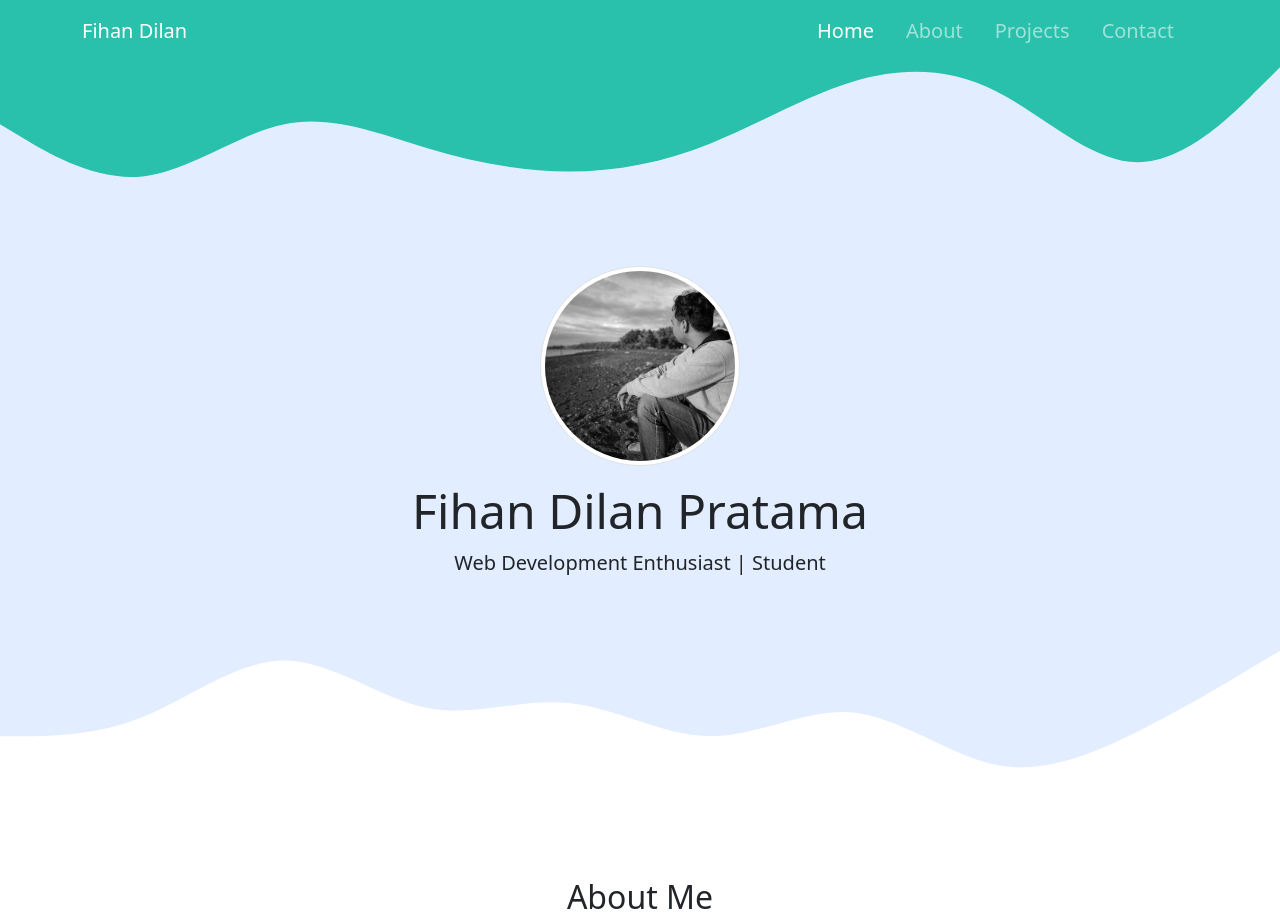
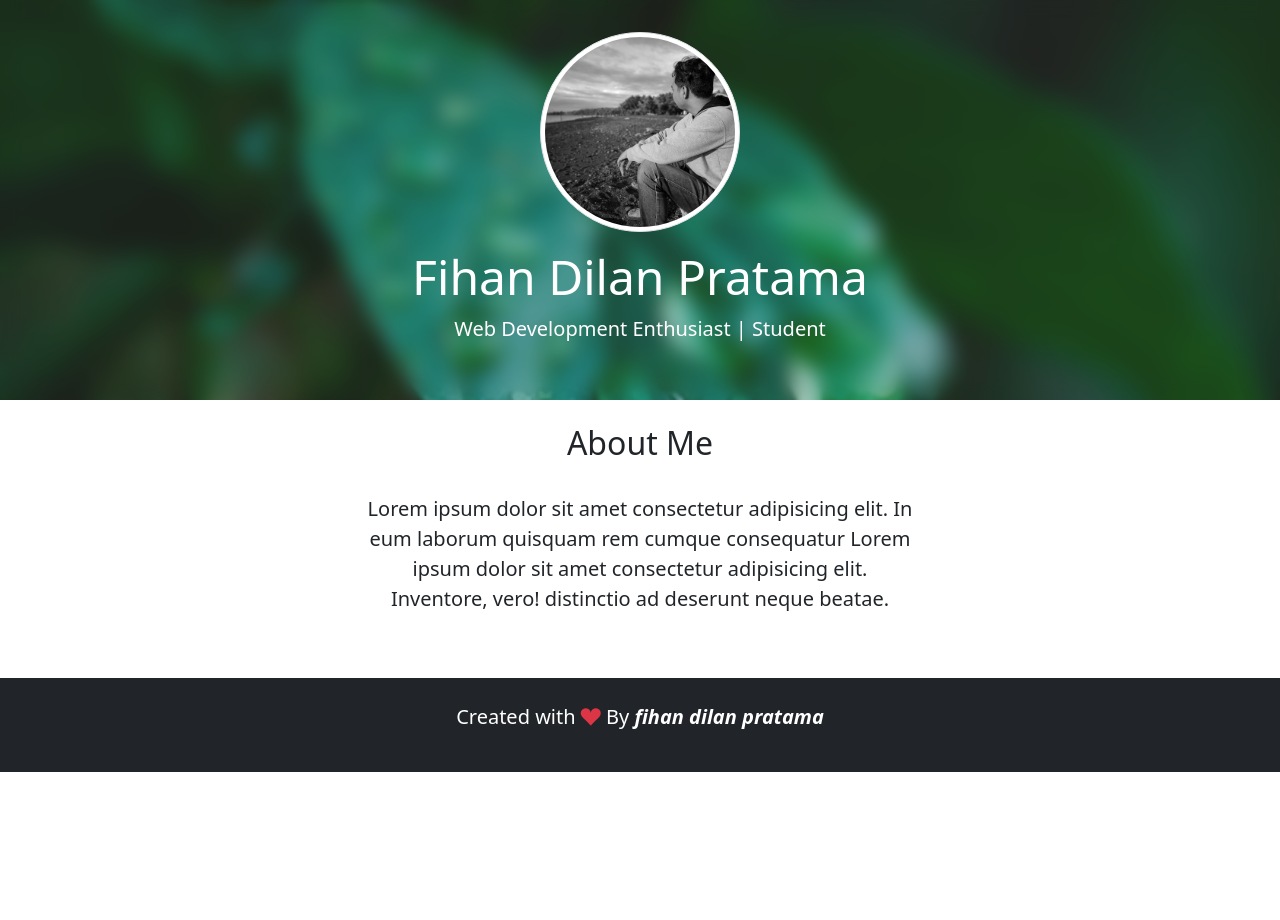
Before and after one commit to FihanDilanPratama/FihanDilanPratama.github.io, a plain HTML site: page index.html in a window 1280 px wide. Shown: the top 920 px of the page. After the commit the page ends 800 px from the top, so only its background shows below. Drawn offline with nearby package versions, Linux system fonts and the light colour scheme.

Commit message:
merubah tampiln halaman (menhapus navbar), menambah bground img dengan blur effect pada jumbotron

```diff
--- a/css/my-style.css
+++ b/css/my-style.css
@@ -1,17 +1,32 @@
-.navbar {
-    background-color: rgb(41, 192, 172) !important;
+.jumbotron {
+    position: relative;
+    min-height: 400px;
+    padding-top: 2rem;
+    background-color: #e2edff;
+    background-image: url("../img/ethan-weil--_edxRu4jh0-unsplash.jpg");
+    background-position: center center;
+    background-repeat: no-repeat;
+    background-size: cover;
+    background-attachment: fixed;
 }
-#svg-nav {
-    margin-top: -80px;
+.blur-bg {
+    width: 100%;
+    min-height: 400px;
+    background-color: rgba(86,86,86,0.3);
+    backdrop-filter: blur(10px);
+    position: absolute;
+    top: 0;
+    left: 0;
 }
-.jumbotron {
-    background-color: #e2edff;
+.jumbotron .jumbotron-content {
+    position: relative;
+    z-index: 10 !important;
 }
 img.rounded-circle {
     transition: 0.5s;
 }
 img.rounded-circle:hover {
-    box-shadow: 0 0 15px -2px rgba(0,0,0,0.50);
+    box-shadow: 0 0 15px -2px rgba(255,255,255,0.80);
 }
 .projects {
     background-color: #e2edff;
@@ -19,12 +34,9 @@ img.rounded-circle:hover {
     background-attachment: fixed;
     background-position: center center;
 }
-footer {
-    background-color: rgb(41, 192, 172) !important;
+footer a {
+    text-decoration: none;
 }
-
-@media only screen and (max-width: 768px) {
-    #svg-nav {
-        margin-top: -10px;
-    }
+footer a:hover {
+    color: lightblue !important;
 }
--- a/index.html
+++ b/index.html
@@ -17,46 +17,23 @@
   <body id="home">
 
     <!-- navbar -->
-    <nav class="navbar navbar-expand-lg navbar-dark bg-primary fs-5">
-        <div class="container">
-            <a class="navbar-brand" href="#">Fihan Dilan</a>
-            <button class="navbar-toggler" type="button" data-bs-toggle="collapse" data-bs-target="#navbarNav" aria-controls="navbarNav" aria-expanded="false" aria-label="Toggle navigation">
-            <span class="navbar-toggler-icon"></span>
-            </button>
-            <div class="collapse navbar-collapse" id="navbarNav">
-            <ul class="navbar-nav ms-auto">
-                <li class="nav-item me-3">
-                  <a class="nav-link active" aria-current="page" href="#home">Home</a>
-                </li>
-                <li class="nav-item me-3">
-                  <a class="nav-link" href="#about">About</a>
-                </li>
-                <li class="nav-item me-3">
-                  <a class="nav-link" href="#projects">Projects</a>
-                </li>
-                <li class="nav-item me-3">
-                    <a class="nav-link" href="#contact">Contact</a>
-                </li>
-            </ul>
-            </div>
-        </div>
-    </nav>
     <!-- end navbar -->
 
     <!-- hero section -->
-    <section class="jumbotron text-center">
-        <svg xmlns="http://www.w3.org/2000/svg" id="svg-nav" viewBox="0 0 1440 320"><path fill="#29c0ac" fill-opacity="1" d="M0,160L26.7,176C53.3,192,107,224,160,218.7C213.3,213,267,171,320,160C373.3,149,427,171,480,186.7C533.3,203,587,213,640,213.3C693.3,213,747,203,800,181.3C853.3,160,907,128,960,112C1013.3,96,1067,96,1120,122.7C1173.3,149,1227,203,1280,202.7C1333.3,203,1387,149,1413,122.7L1440,96L1440,0L1413.3,0C1386.7,0,1333,0,1280,0C1226.7,0,1173,0,1120,0C1066.7,0,1013,0,960,0C906.7,0,853,0,800,0C746.7,0,693,0,640,0C586.7,0,533,0,480,0C426.7,0,373,0,320,0C266.7,0,213,0,160,0C106.7,0,53,0,27,0L0,0Z"></path></svg>
+    <section class="jumbotron text-center text-white">
+      <div class="jumbotron-content">
         <img src="img/me.jpg" alt="fihan dilan pratama" title="fihan dilan pratama" width="200" class="rounded-circle img-thumbnail">
         <h1 class="display-5 mt-3">Fihan Dilan Pratama</h1>
         <p class="lead">Web Development Enthusiast | Student</p>
-        <svg xmlns="http://www.w3.org/2000/svg" viewBox="0 0 1440 320"><path fill="#ffffff" fill-opacity="1" d="M0,160L26.7,160C53.3,160,107,160,160,138.7C213.3,117,267,75,320,74.7C373.3,75,427,117,480,128C533.3,139,587,117,640,122.7C693.3,128,747,160,800,160C853.3,160,907,128,960,133.3C1013.3,139,1067,181,1120,192C1173.3,203,1227,181,1280,154.7C1333.3,128,1387,96,1413,80L1440,64L1440,320L1413.3,320C1386.7,320,1333,320,1280,320C1226.7,320,1173,320,1120,320C1066.7,320,1013,320,960,320C906.7,320,853,320,800,320C746.7,320,693,320,640,320C586.7,320,533,320,480,320C426.7,320,373,320,320,320C266.7,320,213,320,160,320C106.7,320,53,320,27,320L0,320Z"></path></svg>
+      </div>
     </section>
+    <div class="blur-bg"></div>
     <!-- end hero section -->
 
     <!-- about me -->
     <section id="about" class="about">
       <div class="container">
-        <div class="row text-center mb-4">
+        <div class="row text-center mb-4 mt-4">
           <div class="col">
             <h2>About Me</h2>
           </div>
@@ -71,7 +48,7 @@
     <!-- end about me -->
 
     <!-- projects -->
-    <div id="projects" class="projects">
+    <!-- <div id="projects" class="projects">
       <svg xmlns="http://www.w3.org/2000/svg" viewBox="0 0 1440 320"><path fill="#ffffff" fill-opacity="1" d="M0,160L30,176C60,192,120,224,180,224C240,224,300,192,360,181.3C420,171,480,181,540,186.7C600,192,660,192,720,170.7C780,149,840,107,900,112C960,117,1020,171,1080,192C1140,213,1200,203,1260,208C1320,213,1380,235,1410,245.3L1440,256L1440,0L1410,0C1380,0,1320,0,1260,0C1200,0,1140,0,1080,0C1020,0,960,0,900,0C840,0,780,0,720,0C660,0,600,0,540,0C480,0,420,0,360,0C300,0,240,0,180,0C120,0,60,0,30,0L0,0Z"></path></svg>
       <div class="container">
         <div class="row mb-4 text-center text-white">
@@ -123,11 +100,11 @@
         </div>
       </div>
       <svg xmlns="http://www.w3.org/2000/svg" viewBox="0 0 1440 320"><path fill="#ffffff" fill-opacity="1" d="M0,96L26.7,106.7C53.3,117,107,139,160,165.3C213.3,192,267,224,320,197.3C373.3,171,427,85,480,74.7C533.3,64,587,128,640,160C693.3,192,747,192,800,181.3C853.3,171,907,149,960,117.3C1013.3,85,1067,43,1120,48C1173.3,53,1227,107,1280,138.7C1333.3,171,1387,181,1413,186.7L1440,192L1440,320L1413.3,320C1386.7,320,1333,320,1280,320C1226.7,320,1173,320,1120,320C1066.7,320,1013,320,960,320C906.7,320,853,320,800,320C746.7,320,693,320,640,320C586.7,320,533,320,480,320C426.7,320,373,320,320,320C266.7,320,213,320,160,320C106.7,320,53,320,27,320L0,320Z"></path></svg>
-    </div>
+    </div> -->
     <!-- end projects -->
 
     <!-- contact -->
-    <section id="contact" class="contact">
+    <!-- <section id="contact" class="contact">
       <div class="container">
         <div class="row mb-3 text-center">
           <div class="col">
@@ -154,13 +131,12 @@
           </div>
         </div>
       </div>
-      <svg xmlns="http://www.w3.org/2000/svg" viewBox="0 0 1440 320"><path fill="#29c0ac" fill-opacity="1" d="M0,288L26.7,277.3C53.3,267,107,245,160,229.3C213.3,213,267,203,320,218.7C373.3,235,427,277,480,277.3C533.3,277,587,235,640,224C693.3,213,747,235,800,245.3C853.3,256,907,256,960,261.3C1013.3,267,1067,277,1120,256C1173.3,235,1227,181,1280,165.3C1333.3,149,1387,171,1413,181.3L1440,192L1440,320L1413.3,320C1386.7,320,1333,320,1280,320C1226.7,320,1173,320,1120,320C1066.7,320,1013,320,960,320C906.7,320,853,320,800,320C746.7,320,693,320,640,320C586.7,320,533,320,480,320C426.7,320,373,320,320,320C266.7,320,213,320,160,320C106.7,320,53,320,27,320L0,320Z"></path></svg>
-    </section>
+    </section> -->
     <!-- contact -->
 
     <!-- footer -->
-    <footer class="text-center text-white fst-italic pb-4 fs-5">
-      <p>Created with <i class="bi bi-suit-heart-fill text-danger"></i> By <a href="https://github.com/fihandilanpratama" target="_blank" class="text-white fw-bold">fihan dilan pratama</a></p>
+    <footer class="text-center text-white bg-dark mt-5 p-4 fs-5">
+      <p>Created with <i class="bi bi-suit-heart-fill text-danger"></i> By <a href="https://github.com/fihandilanpratama" target="_blank" class="text-white fst-italic fw-bold">fihan dilan pratama</a></p>
     </footer>
     <!-- akhir footer -->
 
```
Also changed, not shown: img/ethan-weil--_edxRu4jh0-unsplash.jpg (added).
